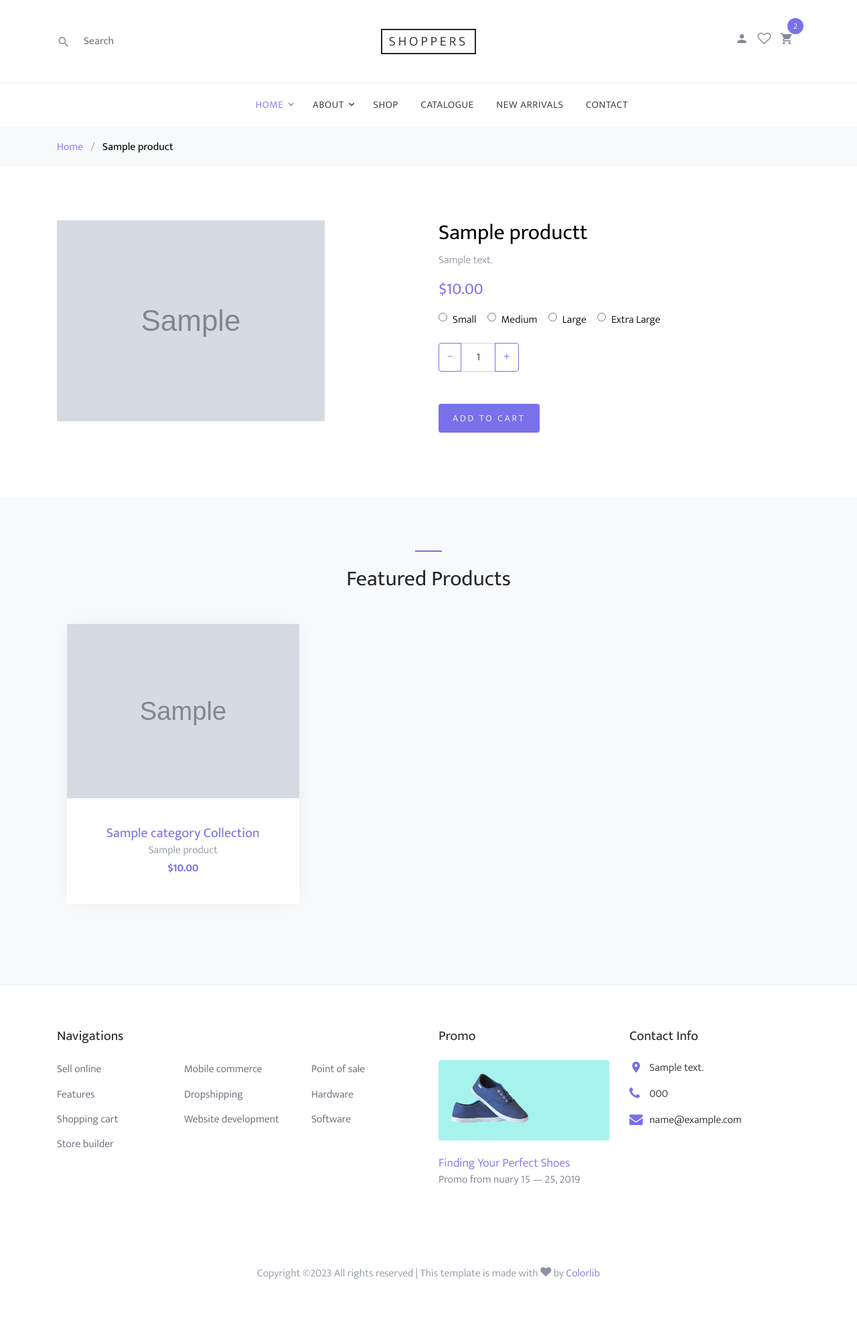
After one commit to 3ina/ecommrece_project, a Django app: a page that uses templates/base.html in a window 1280 px wide. The commit adds this page. Shown: the whole page at 67% size. Run offline with Django 4.2, Linux system fonts and the light colour scheme; tables that the repository leaves empty hold one stand-in row (values such as "Sample post"); grey boxes marked "Sample" are stand-in pictures; some libraries are stand-ins or nearby versions; some web fonts are replaced.

Commit message:
add detail page and view

```diff
--- a/ecommrece_project/urls.py
+++ b/ecommrece_project/urls.py
@@ -1,13 +1,14 @@
 from django.conf.urls.static import static
 from django.contrib import admin
-from django.urls import path
+from django.urls import path, include
 
 from ecommrece_project import settings
 from product.views import index
 
 urlpatterns = [
     path('admin/', admin.site.urls),
-    path('',index,name = "index")
+    path('',index,name = "index"),
+    path('products/',include('product.urls',namespace="product"))
 
 
 ] + static(settings.MEDIA_URL, document_root=settings.MEDIA_ROOT)
--- a/product/models.py
+++ b/product/models.py
@@ -1,5 +1,5 @@
 from django.db import models
-
+from django.shortcuts import reverse
 class Category(models.Model):
     name = models.CharField(max_length=255)
     slug = models.SlugField(max_length=255)
@@ -43,6 +43,9 @@ class Product(models.Model):
     def __str__(self):
         return self.name
 
+    def get_absolute_url(self):
+        return reverse('product:detail',args=[self.slug])
+
 
 class ShopDetail(models.Model):
     address = models.CharField(max_length=255)
--- a/product/urls.py
+++ b/product/urls.py
@@ -1,7 +1,9 @@
 
 from django.urls import path
+from product import views
 
+app_name = "product"
 urlpatterns = [
-
+    path("<slug:slug>/",views.detail,name="detail"),
 
 ]
--- a/product/views.py
+++ b/product/views.py
@@ -1,5 +1,6 @@
-from django.shortcuts import render
+from django.shortcuts import render ,get_object_or_404
 from product.models import Product,Category
+from django.views import generic
 
 def index(request):
     products = Product.objects.all()
@@ -9,3 +10,13 @@ def index(request):
         'categories' : categories
     }
     return render(request,'product/index.html',context)
+
+
+def detail(request,slug):
+    product = get_object_or_404(Product,slug=slug)
+    products = Product.objects.filter(category=product.category)
+    context = {
+        "product" : product,
+        "products" : products
+    }
+    return  render(request,"product/detail.html",context)
--- a/templates/base.html
+++ b/templates/base.html
@@ -38,7 +38,7 @@
 
             <div class="col-12 mb-3 mb-md-0 col-md-4 order-1 order-md-2 text-center">
               <div class="site-logo">
-                <a href="index.html" class="js-logo-clone">Shoppers</a>
+                <a href="{% url 'index' %}" class="js-logo-clone">Shoppers</a>
               </div>
             </div>
 
@@ -65,7 +65,7 @@
         <div class="container">
           <ul class="site-menu js-clone-nav d-none d-md-block">
             <li class="has-children active">
-              <a href="index.html">Home</a>
+              <a href="{% url 'index' %}">Home</a>
               <ul class="dropdown">
                 <li><a href="#">Menu One</a></li>
                 <li><a href="#">Menu Two</a></li>
--- /dev/null
+++ b/templates/product/detail.html
@@ -0,0 +1,92 @@
+{% extends 'base.html' %}
+
+{% block content %}
+ <div class="bg-light py-3">
+      <div class="container">
+        <div class="row">
+          <div class="col-md-12 mb-0"><a href="{% url 'index' %}">Home</a> <span class="mx-2 mb-0">/</span> <strong class="text-black">{{ product.name }}</strong></div>
+        </div>
+      </div>
+    </div>
+
+
+
+    <div class="site-section">
+      <div class="container">
+        <div class="row">
+          <div class="col-md-6">
+            <img src="{{ product.image.url }}" alt="Image" class="img-fluid">
+          </div>
+          <div class="col-md-6">
+            <h2 class="text-black">{{ product.name }}t</h2>
+            <p> {{ product.description }}</p>
+            <p><strong class="text-primary h4">${{ product.price }}</strong></p>
+            <div class="mb-1 d-flex">
+              <label for="option-sm" class="d-flex mr-3 mb-3">
+                <span class="d-inline-block mr-2" style="top:-2px; position: relative;"><input type="radio" id="option-sm" name="shop-sizes"></span> <span class="d-inline-block text-black">Small</span>
+              </label>
+              <label for="option-md" class="d-flex mr-3 mb-3">
+                <span class="d-inline-block mr-2" style="top:-2px; position: relative;"><input type="radio" id="option-md" name="shop-sizes"></span> <span class="d-inline-block text-black">Medium</span>
+              </label>
+              <label for="option-lg" class="d-flex mr-3 mb-3">
+                <span class="d-inline-block mr-2" style="top:-2px; position: relative;"><input type="radio" id="option-lg" name="shop-sizes"></span> <span class="d-inline-block text-black">Large</span>
+              </label>
+              <label for="option-xl" class="d-flex mr-3 mb-3">
+                <span class="d-inline-block mr-2" style="top:-2px; position: relative;"><input type="radio" id="option-xl" name="shop-sizes"></span> <span class="d-inline-block text-black"> Extra Large</span>
+              </label>
+            </div>
+            <div class="mb-5">
+              <div class="input-group mb-3" style="max-width: 120px;">
+              <div class="input-group-prepend">
+                <button class="btn btn-outline-primary js-btn-minus" type="button">&minus;</button>
+              </div>
+              <input type="text" class="form-control text-center" value="1" placeholder="" aria-label="Example text with button addon" aria-describedby="button-addon1">
+              <div class="input-group-append">
+                <button class="btn btn-outline-primary js-btn-plus" type="button">&plus;</button>
+              </div>
+            </div>
+
+            </div>
+            <p><a href="cart.html" class="buy-now btn btn-sm btn-primary">Add To Cart</a></p>
+
+          </div>
+        </div>
+      </div>
+    </div>
+
+    <div class="site-section block-3 site-blocks-2 bg-light">
+      <div class="container">
+        <div class="row justify-content-center">
+          <div class="col-md-7 site-section-heading text-center pt-4">
+            <h2>Featured Products</h2>
+          </div>
+        </div>
+        <div class="row">
+          <div class="col-md-12">
+            <div class="nonloop-block-3 owl-carousel">
+                {% for product in products %}
+
+              <div class="item">
+                <div class="block-4 text-center">
+                  <figure class="block-4-image">
+                    <img src="{{ product.image.url }}" alt="Image placeholder" class="img-fluid">
+                  </figure>
+                  <div class="block-4-text p-4">
+                    <h3><a href="#">{{ product.category }} Collection</a></h3>
+                    <p class="mb-0">{{ product.name }}</p>
+                    <p class="text-primary font-weight-bold">${{ product.price }}</p>
+                  </div>
+                </div>
+              </div>
+
+                {% endfor %}
+
+
+            </div>
+          </div>
+        </div>
+      </div>
+    </div>
+
+
+{% endblock %}
--- a/templates/product/index.html
+++ b/templates/product/index.html
@@ -93,7 +93,7 @@
                   </figure>
                   <div class="block-4-text p-4">
                     <h3><a href="#">{{ product.category }}</a></h3>
-                    <p class="mb-0">{{ product.name }}</p>
+                    <p class="mb-0"><a href="{{ product.get_absolute_url }}">{{ product.name }}</a></p>
                     <p class="text-primary font-weight-bold">${{ product.price }}</p>
                   </div>
                 </div>
```
